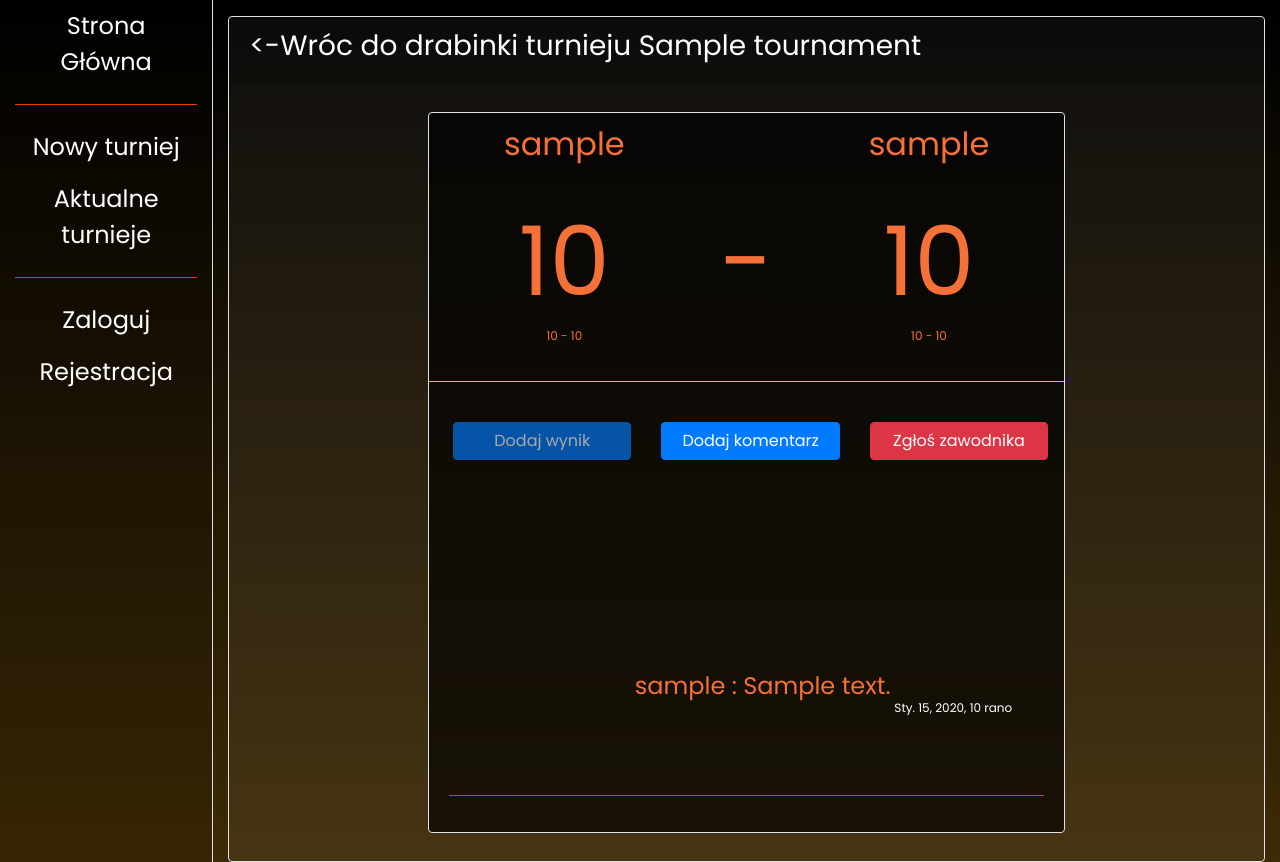
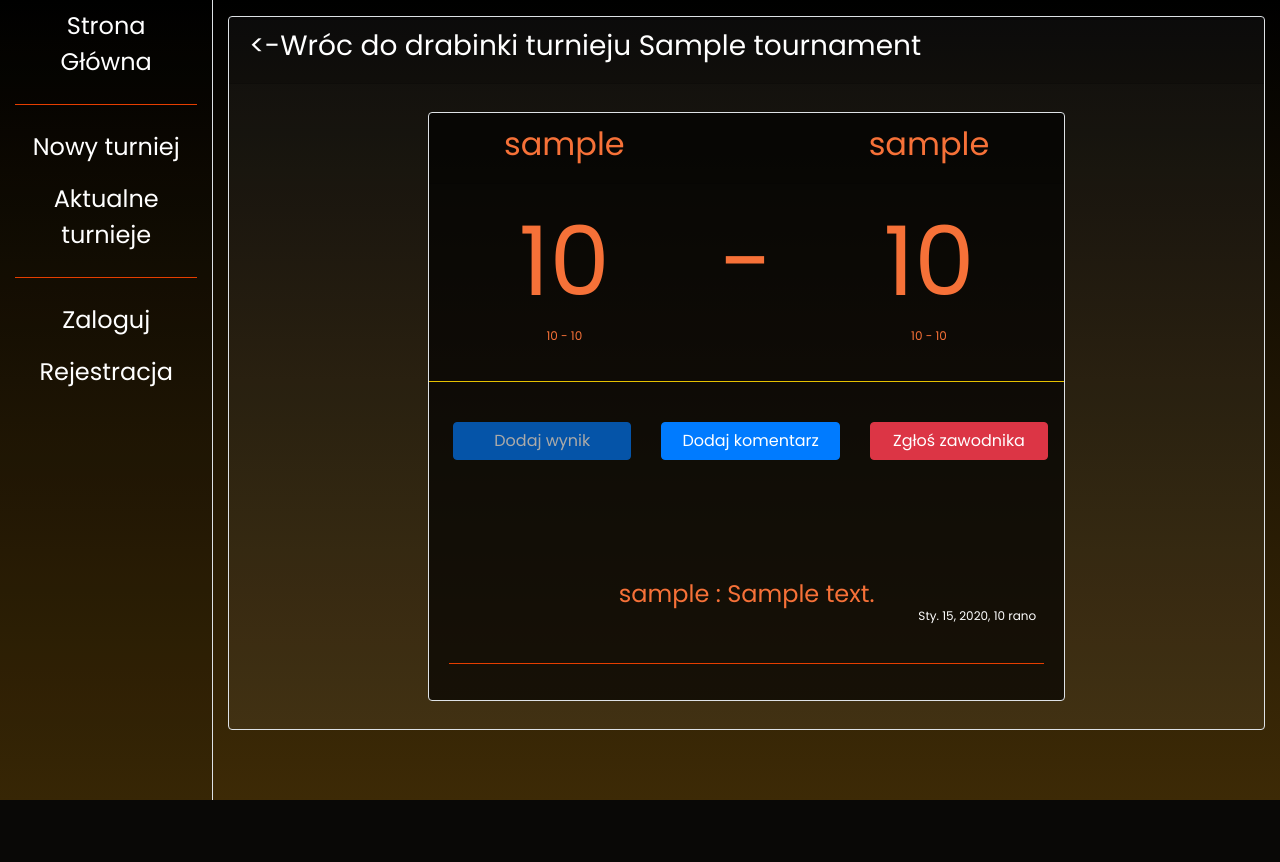
Before and after one commit to psgoral/Django-Tournament-Creator, a Django app: a page that uses main/templates/main/match.html in a window 1280 px wide. After the commit the page ends 800 px from the top, so only its background shows below. Run offline with Django 3.2, Linux system fonts and the light colour scheme; tables that the repository leaves empty hold one stand-in row (values such as "Sample post"); some libraries are stand-ins or nearby versions.

Commit message:
deploy-script

```diff
--- a/main/templates/main/match.html
+++ b/main/templates/main/match.html
@@ -128,9 +128,9 @@
                                     </div>
 
                                 </div>
-                                <div class="card-body mt-5">
+                                <div class="card-body mt-2">
                                     {%for comment in comments%}
-                                    <div class="col m-3 p-5 text-center w-100">
+                                    <div class="col mt-1 p-2 text-center">
                                         <h4>
                                             {{comment.author}} : {{comment.message}}
                                             <p class="small text-white text-right" style="font-size:12px">
```
